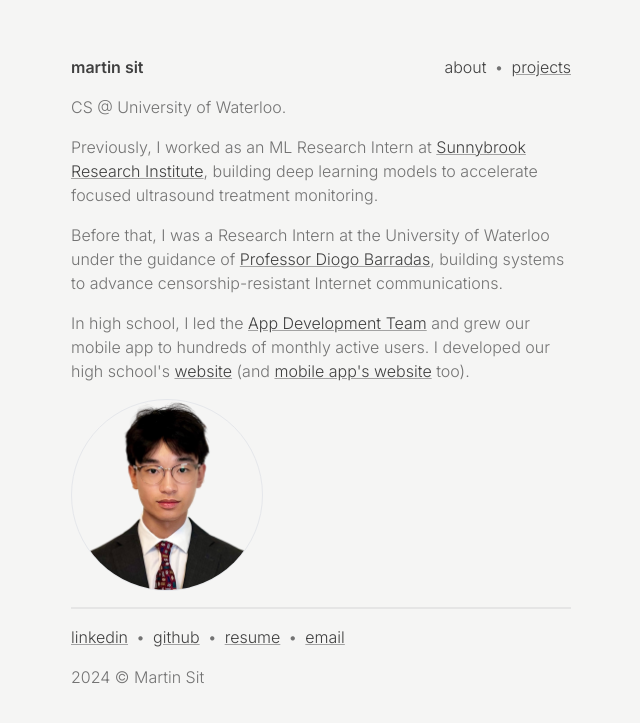
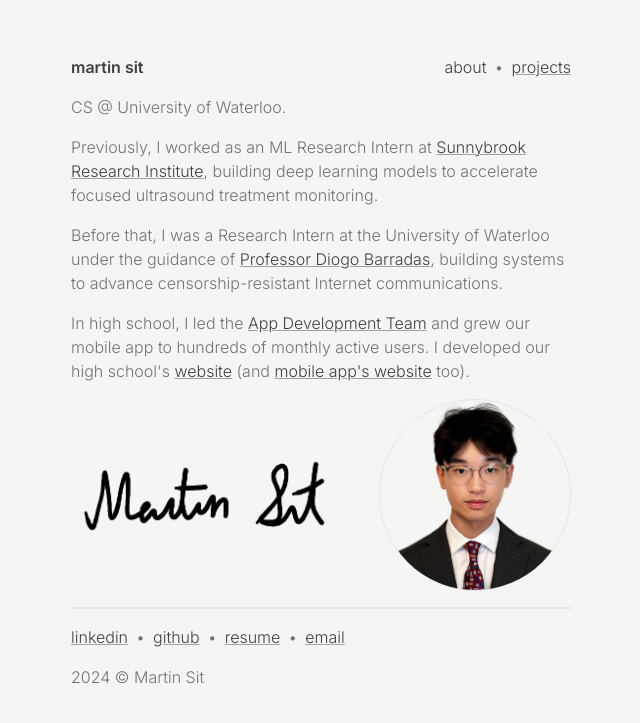
Before and after one commit to martin226/v2, a Next.js app: page / in a window 1280 px wide. Shown: the part 125-848 px from the top of the page, without its empty margins (319-959 px from the left). Built offline with nearby package versions, Linux system fonts and the light colour scheme.

Commit message:
feat: add signature

```diff
--- a/src/app/page.js
+++ b/src/app/page.js
@@ -1,5 +1,6 @@
 import Link from "./components/Link";
 import Headshot from "@/app/assets/headshot.png";
+import Signature from "@/app/assets/signature.png";
 import Image from "next/image";
 
 export default function About() {
@@ -32,14 +33,24 @@ export default function About() {
         <Link href="https://app.staugustinechs.ca">mobile app's website</Link>{" "}
         too).
       </p>
+      <div className="flex justify-between">
+        <div className="relative flex-1">
+          <Image
+            src={Signature}
+            alt="Martin Sit Signature"
+            fill
+            className="object-contain"
+          />
+        </div>
         <div className="w-48 h-48 relative rounded-full border">
           <Image
             src={Headshot}
-          alt="Martin Sit"
+            alt="Martin Sit Headshot"
             fill
             className="object-cover object-top rounded-full"
           />
         </div>
       </div>
+    </div>
   );
 }
```
Also changed, not shown: src/app/assets/signature.png (added). Lines whose indentation alone changed are shown as unchanged.
